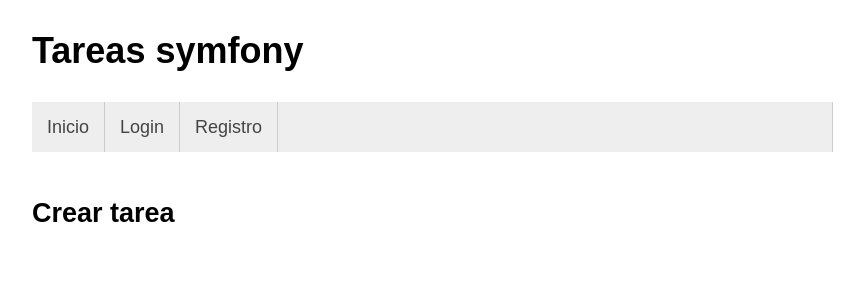
After one commit to eacevedof/prj_symfony, a Symfony app: template udemy_victorrobles/proyecto/templates/task/creation.html.twig in a window 1280 px wide. The commit adds this page. Shown: the top 300 px of the page, without its empty margins (208-1072 px from the left). Run offline with Twig, Linux system fonts and the light colour scheme; the template is opened without the code that fills it, so the values that code supplies are empty; some libraries are stand-ins or nearby versions.

Commit message:
sec103 475. Método crear tareas 3 min

```diff
--- a/udemy_victorrobles/proyecto/config/routes.yaml
+++ b/udemy_victorrobles/proyecto/config/routes.yaml
@@ -5,6 +5,10 @@ tasks:
 task_detail:
     path: /tarea/{id}
     controller: App\Controller\TaskController::detail
+
+tasks_creation:
+    path: /tarea
+    controller: App\Controller\TaskController::creation
 
 register:
     path: /registro
--- a/udemy_victorrobles/proyecto/templates/base.html.twig
+++ b/udemy_victorrobles/proyecto/templates/base.html.twig
@@ -15,6 +15,7 @@
             {% if app.user %}
                 <li><a href="{{ path("tasks") }}">Inicio</a></li>
                 <li><a href="{{ path("tasks") }}">Mis tareas</a></li>
+                <li><a href="{{ path("tasks_creation") }}">Crear tarea</a></li>
                 <li class="right"><a href="{{ path("logout") }}">Cerrar sesion</a></li>
                 <li class="right"><a href="">{{ app.user.name ~ ' ' ~ app.user.surname }}</a></li>
             {% else %}
--- /dev/null
+++ b/udemy_victorrobles/proyecto/templates/task/creation.html.twig
@@ -0,0 +1,10 @@
+{% extends 'base.html.twig' %}
+
+{% block title %}Crear Tarea{% endblock %}
+
+{% block body %}
+<div class="example-wrapper">
+  <h2>Crear tarea</h2>
+
+</div>
+{% endblock %}
--- a/udemy_victorrobles/proyecto/templates/task/detail.html.twig
+++ b/udemy_victorrobles/proyecto/templates/task/detail.html.twig
@@ -1,6 +1,6 @@
 {% extends 'base.html.twig' %}
 
-{% block title %}Todas las tareas{% endblock %}
+{% block title %}Detalle tarea{% endblock %}
 
 {% block body %}
 <div class="example-wrapper">
```
Also changed, not shown: udemy_victorrobles/proyecto/src/Controller/TaskController.php (+8 -0 lines), udemy_victorrobles/README.md.
